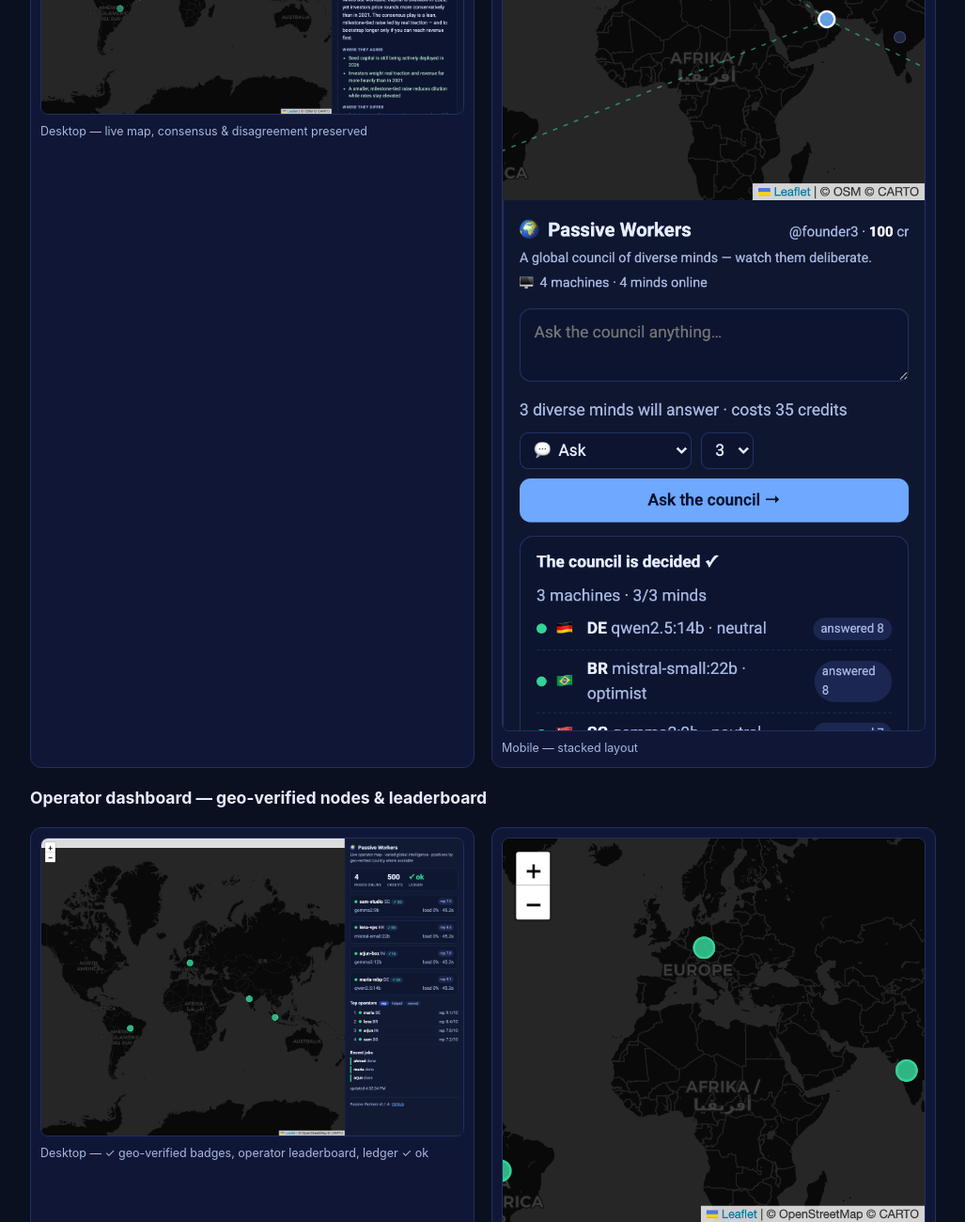
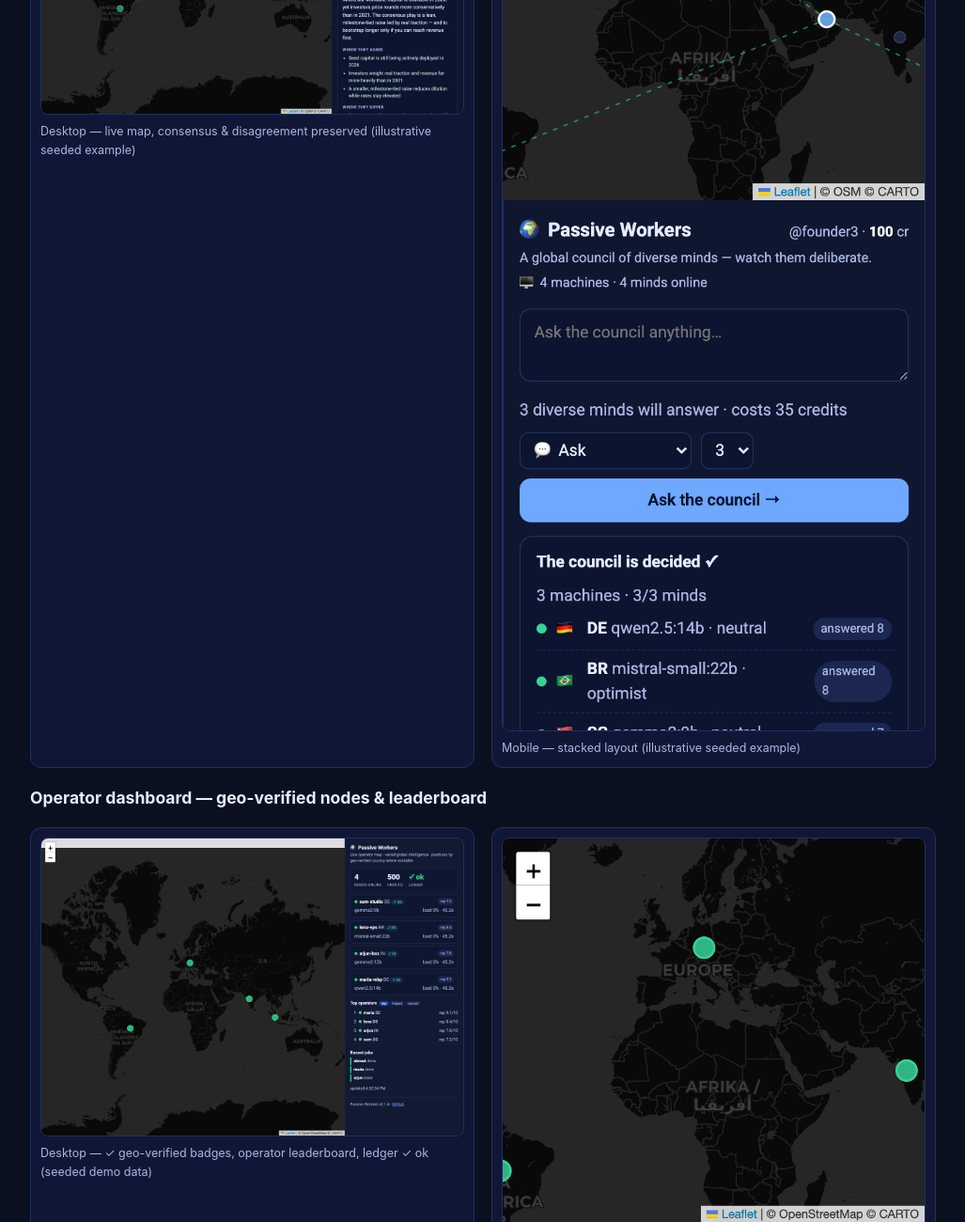
Before and after one commit to wikithoughts/passiveworkers, a plain HTML site: page index.html in a window 1280 px wide. Shown: the part 2180-3480 px from the top of the page at 94% size, without its empty margins (126-1153 px from the left). Drawn offline with Linux system fonts and the light colour scheme.

Commit message:
Pages: sync final captions (self-labeled seeded/illustrative figures)
Co-Authored-By: Claude Fable 5 <noreply@anthropic.com>

```diff
--- a/index.html
+++ b/index.html
@@ -67,13 +67,13 @@
   </div>
   <h3>Marketplace — a global council deliberating</h3>
   <div class="grid">
-    <figure><img src="img/marketplace-desktop.png" alt="marketplace desktop"/><figcaption>Desktop — live map, consensus &amp; disagreement preserved</figcaption></figure>
-    <figure><img src="img/marketplace-mobile.png" alt="marketplace mobile"/><figcaption>Mobile — stacked layout</figcaption></figure>
+    <figure><img src="img/marketplace-desktop.png" alt="marketplace desktop"/><figcaption>Desktop — live map, consensus &amp; disagreement preserved (illustrative seeded example)</figcaption></figure>
+    <figure><img src="img/marketplace-mobile.png" alt="marketplace mobile"/><figcaption>Mobile — stacked layout (illustrative seeded example)</figcaption></figure>
   </div>
   <h3>Operator dashboard — geo-verified nodes &amp; leaderboard</h3>
   <div class="grid">
-    <figure><img src="img/dashboard-desktop.png" alt="dashboard desktop"/><figcaption>Desktop — ✓ geo-verified badges, operator leaderboard, ledger ✓ ok</figcaption></figure>
-    <figure><img src="img/dashboard-mobile.png" alt="dashboard mobile"/><figcaption>Mobile</figcaption></figure>
+    <figure><img src="img/dashboard-desktop.png" alt="dashboard desktop"/><figcaption>Desktop — ✓ geo-verified badges, operator leaderboard, ledger ✓ ok (seeded demo data)</figcaption></figure>
+    <figure><img src="img/dashboard-mobile.png" alt="dashboard mobile"/><figcaption>Mobile (seeded demo data)</figcaption></figure>
   </div>
 
   <h2>Read a real report</h2>
```
